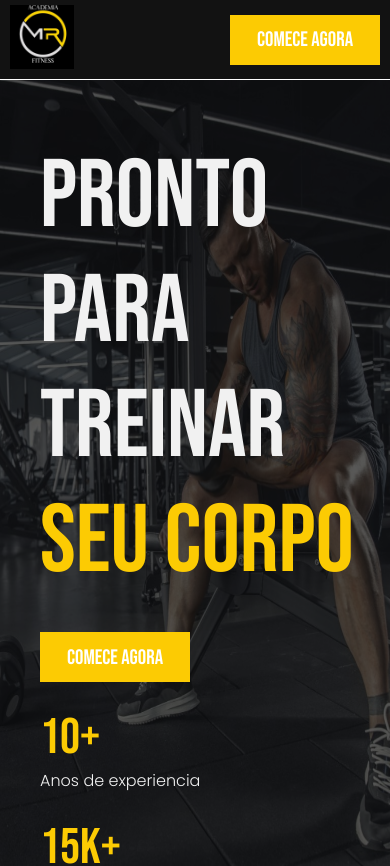
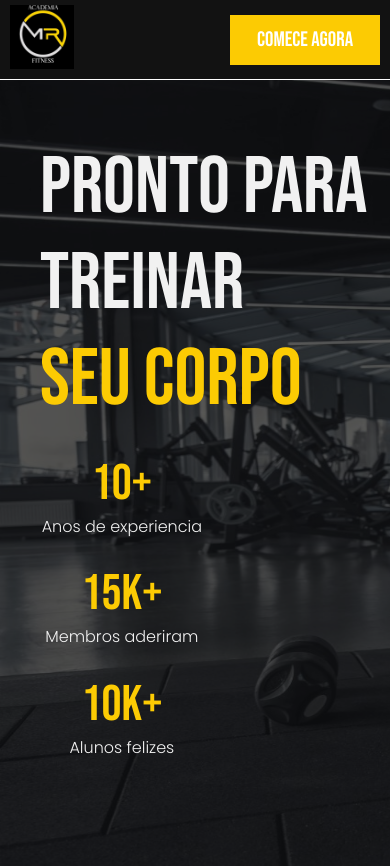
Before and after one commit to Carlosxc-dev/MR_fitness, a React (Vite) app: page / in a window 390 px wide. Shown: the top 866 px of the page. Built offline with nearby package versions, Linux system fonts and the light colour scheme.

Commit message:
responsiv hero concluida

```diff
--- a/src/components/hero/hero.tsx
+++ b/src/components/hero/hero.tsx
@@ -8,8 +8,8 @@ export default function Hero() {
     return(
         <Conteiner id='home'>
             <picture>
+                <source media="(max-width: 425px)" srcSet={img_mobile}/>
                 <source media="(max-width: 768px)" srcSet={img_tablet}/>
-                <source media="(max-width: 425px)" srcSet={img_mobile}/>
                 <img src={img} alt="imagem de academia"/>
             </picture>
             <Content >
--- a/src/components/hero/style.ts
+++ b/src/components/hero/style.ts
@@ -22,7 +22,7 @@ export const Conteiner = styled.div`
 
     @media only screen and (max-width : 380px) {
         img{
-           //height: 600px;
+           height: 600px;
         }
     }
 `
@@ -49,8 +49,16 @@ export const Content = styled.div`
         margin-top: 32px;
     }
 
+
     @media only screen and (max-width : ${props => props.theme.screens.laptop_medium}) {
         top: 40px;
+    }
+
+    @media only screen and (max-width : ${props => props.theme.screens.tablet}) {
+        .subTitle{
+            width: 480px;
+        }
+
     }
 
     @media only screen and (max-width : ${props => props.theme.screens.mobile_large}) {
@@ -59,12 +67,26 @@ export const Content = styled.div`
         left: 40px;
 
         .title{
-            font-size: ${props => props.theme.fonts.fontSubTitle};
+            font-size: 5rem;
         }
         .subTitle{
             display: none;
         }
+        .btn{
+            display: none;
+        }
     }
+
+    @media only screen and (max-width : ${props => props.theme.screens.mobile_medium}) {
+        top: 30px;
+        left: 20px;
+        .title{
+            font-size: 4rem;
+        }
+    }
+
+
+
 `
 
 export const Infos = styled.div`
@@ -100,12 +122,14 @@ export const Infos = styled.div`
     @media only screen and (max-width : ${props => props.theme.screens.tablet}) {
         .bloco{
             margin-top: 1.6rem;
-            padding: 0px 0px;
+        }
+
+        :nth-child(1){
+            padding-left: 0px;
 
         }
+    }
 
-
-    }
 
     @media only screen and (max-width : ${props => props.theme.screens.mobile_large}) {
         flex-direction: column;
@@ -113,7 +137,7 @@ export const Infos = styled.div`
         .bloco{
             margin-top: 1.6rem;
             padding: 0px 0px;
-            align-items: flex-start;
+            width: 50%;
 
         }
 
@@ -125,5 +149,16 @@ export const Infos = styled.div`
         }
     }
 
+    @media only screen and (max-width : ${props => props.theme.screens.mobile_medium}) {
+
+        .bloco > div:nth-child(1){
+            font-size: 40px;
+        }
+
+        .bloco > div:nth-child(2){
+            font-size: .8rem;
+        }
+    }
+
 
 `
```
